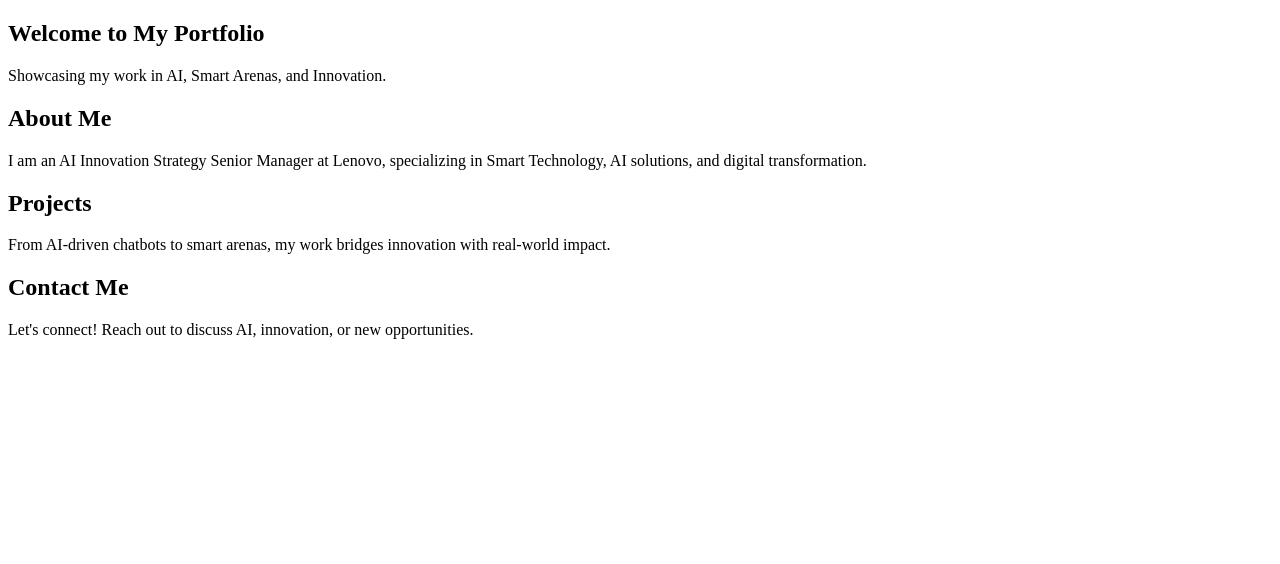
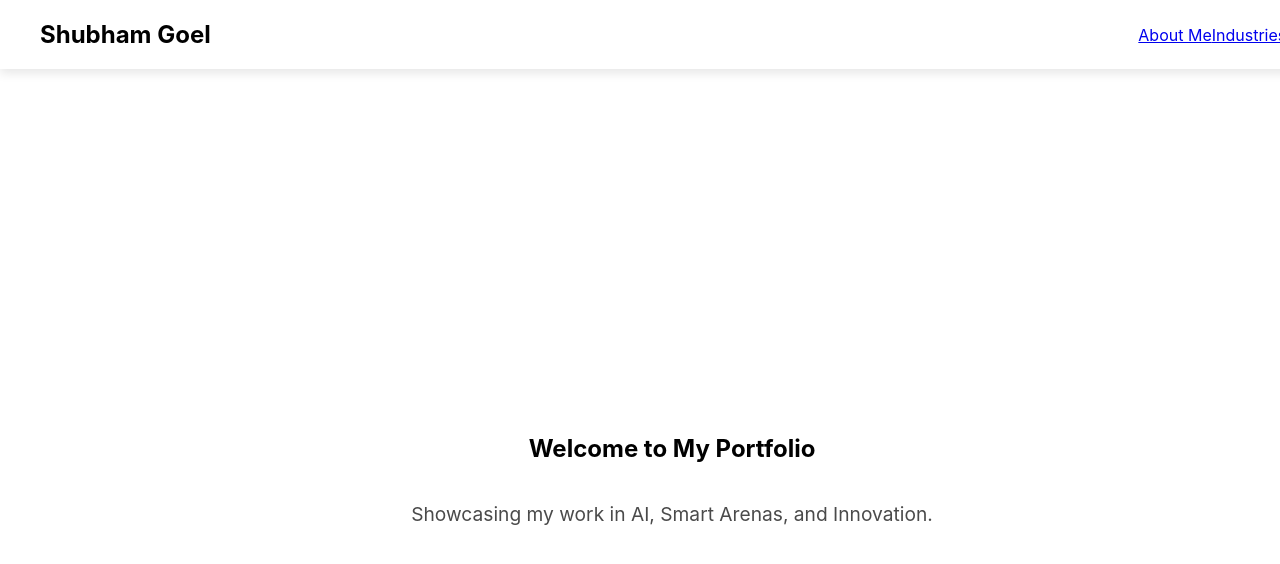
Before and after one commit to shubhamgoel352/my-portfolio, a Next.js app: page / in a window 1280 px wide. Shown: the top 564 px of the page. Built offline with nearby package versions, Linux system fonts and the light colour scheme.

Commit message:
Updated header design, styles, and layout

```diff
--- /dev/null
+++ b/app/components/Header.js
@@ -0,0 +1,29 @@
+"use client";
+import { motion } from "framer-motion";
+
+export default function Header() {
+  return (
+    <motion.nav
+      className="fixed top-0 left-0 w-full p-5 bg-white shadow-md flex items-center justify-between z-50"
+      initial={{ opacity: 0, y: -50 }}
+      animate={{ opacity: 1, y: 0 }}
+      transition={{ duration: 1 }}
+    >
+      {/* Left-Aligned Name */}
+      <h1 className="text-2xl font-bold text-black pl-8">Shubham Goel</h1>
+
+      {/* Center-Aligned Navigation */}
+      <div className="absolute left-1/2 transform -translate-x-1/2 flex gap-12">
+        {["About Me", "Industries", "Blog"].map((item) => (
+          <a
+            key={item}
+            href={`#${item.toLowerCase().replace(/\s+/g, "-")}`}
+            className="text-lg font-medium text-black hover:text-gray-600 transition duration-300"
+          >
+            {item}
+          </a>
+        ))}
+      </div>
+    </motion.nav>
+  );
+}
--- /dev/null
+++ b/app/components/IntroScreen.js
@@ -0,0 +1,34 @@
+"use client";
+import { motion } from "framer-motion";
+import { useState, useEffect } from "react";
+
+export default function IntroScreen({ onComplete }) {
+  const [isVisible, setIsVisible] = useState(true);
+
+  useEffect(() => {
+    setTimeout(() => {
+      setIsVisible(false);
+      if (onComplete) onComplete();
+    }, 3000); // Adjust intro duration
+  }, []);
+
+  return (
+    <motion.div
+      className="intro-screen flex items-center justify-center text-white"
+      initial={{ opacity: 1 }}
+      animate={{ opacity: 0 }}
+      exit={{ opacity: 0, scale: 1.2 }} // Adds a zoom-out effect
+      transition={{ duration: 1.5, delay: 1.5, ease: "easeInOut" }}
+      style={{ display: isVisible ? "flex" : "none" }} // Ensures it disappears fully
+    >
+      <motion.h1
+        initial={{ scale: 1.2, opacity: 0 }}
+        animate={{ scale: 1, opacity: 1 }}
+        transition={{ duration: 1 }}
+        className="text-6xl font-bold"
+      >
+        About Shubham Goel
+      </motion.h1>
+    </motion.div>
+  );
+}
--- a/app/layout.js
+++ b/app/layout.js
@@ -1,3 +1,4 @@
+import '../styles/globals.css';
 export const metadata = {
   title: 'Next.js',
   description: 'Generated by Next.js',
--- a/app/page.js
+++ b/app/page.js
@@ -1,11 +1,23 @@
 "use client";
+import { useState } from "react";
 import { motion } from "framer-motion";
+import IntroScreen from "./components/IntroScreen";
+import Header from "./components/Header";
 
 export default function Home() {
+  const [showMainContent, setShowMainContent] = useState(false);
+  const [selectedFilter, setSelectedFilter] = useState("All");
+
   return (
     <div className="bg-black text-white">
+      {!showMainContent && <IntroScreen onComplete={() => setShowMainContent(true)} />}
+
+      {showMainContent && (
+        <>
+          <Header onFilterChange={setSelectedFilter} />
+
           {/* Hero Section */}
-      <section className="h-screen flex flex-col items-center justify-center">
+          <section className="min-h-screen flex flex-col items-center justify-center">
             <motion.h1
               initial={{ opacity: 0, y: 50 }}
               animate={{ opacity: 1, y: 0 }}
@@ -25,7 +37,7 @@ export default function Home() {
           </section>
 
           {/* About Section */}
-      <section className="h-screen flex flex-col items-center justify-center px-6">
+          <section className="min-h-screen flex flex-col items-center justify-center px-6">
             <motion.h2
               initial={{ opacity: 0, y: 50 }}
               whileInView={{ opacity: 1, y: 0 }}
@@ -47,7 +59,7 @@ export default function Home() {
           </section>
 
           {/* Projects Section */}
-      <section className="h-screen flex flex-col items-center justify-center px-6">
+          <section className="min-h-screen flex flex-col items-center justify-center px-6">
             <motion.h2
               initial={{ opacity: 0, y: 50 }}
               whileInView={{ opacity: 1, y: 0 }}
@@ -69,7 +81,7 @@ export default function Home() {
           </section>
 
           {/* Contact Section */}
-      <section className="h-screen flex flex-col items-center justify-center px-6">
+          <section className="min-h-screen flex flex-col items-center justify-center px-6">
             <motion.h2
               initial={{ opacity: 0, y: 50 }}
               whileInView={{ opacity: 1, y: 0 }}
@@ -89,6 +101,8 @@ export default function Home() {
               Let's connect! Reach out to discuss AI, innovation, or new opportunities.
             </motion.p>
           </section>
+        </>
+      )}
     </div>
   );
 }
--- /dev/null
+++ b/styles/globals.css
@@ -0,0 +1,97 @@
+.intro-screen {
+    background-image: url('/vortex-background.jpg'); /* Make sure the filename matches */
+    background-size: cover;
+    background-position: center;
+    background-repeat: no-repeat;
+    width: 100%;
+    height: 100vh; /* Full screen */
+  }
+
+  html {
+    scroll-behavior: smooth; /* Enables smooth scrolling */
+  }
+
+  body {
+    overflow-x: hidden; /* Prevents horizontal scroll */
+    font-family: 'Inter', sans-serif; /* Modern typography */
+    padding-top: 90px; /* Prevents content from being hidden under the fixed header */
+    background-color: #ffffff; /* White background */
+  }
+
+  /* Ensures the entire page structure fits */
+  html, body {
+    margin: 0;
+    padding: 0;
+    width: 100%;
+    height: 100%;
+    overflow-x: hidden;
+  }
+
+  section {
+    min-height: 100vh; /* Ensures each section takes full screen height */
+    width: 100%;
+    display: flex;
+    flex-direction: column;
+    justify-content: center;
+    align-items: center;
+    padding: 5rem 2rem; /* Adjust spacing */
+  }
+
+  /* Header Styling */
+  nav {
+    background-color: white; /* White background */
+    box-shadow: 0px 4px 10px rgba(0, 0, 0, 0.1); /* Subtle shadow */
+    position: fixed;
+    top: 0;
+    left: 0;
+    width: 100%;
+    padding: 20px 40px;
+    display: flex;
+    align-items: center;
+    justify-content: space-between;
+    z-index: 1000;
+  }
+
+  /* Ensures the name is left-aligned */
+  nav h1 {
+    font-size: 24px;
+    font-weight: bold;
+    color: black;
+    margin: 0;
+  }
+
+  /* Navigation Center Alignment */
+  .nav-links {
+    position: absolute;
+    left: 50%;
+    transform: translateX(-50%);
+    display: flex;
+    gap: 40px;
+  }
+
+  .nav-links a {
+    text-decoration: none;
+    font-size: 18px;
+    font-weight: 500;
+    color: black;
+    transition: color 0.3s ease;
+  }
+
+  .nav-links a:hover {
+    color: gray;
+  }
+
+  /* Ensures h1 and h2 are well-spaced */
+  h1, h2 {
+    text-align: center;
+    max-width: 80%;
+    font-weight: bold;
+  }
+
+  /* Ensures paragraph readability */
+  p {
+    max-width: 60%;
+    text-align: center;
+    font-size: 1.2rem;
+    color: #4a4a4a; /* Darker gray */
+  }
```
Also changed, not shown: public/vortex-background.jpg (added). Lines whose indentation alone changed are shown as unchanged.
